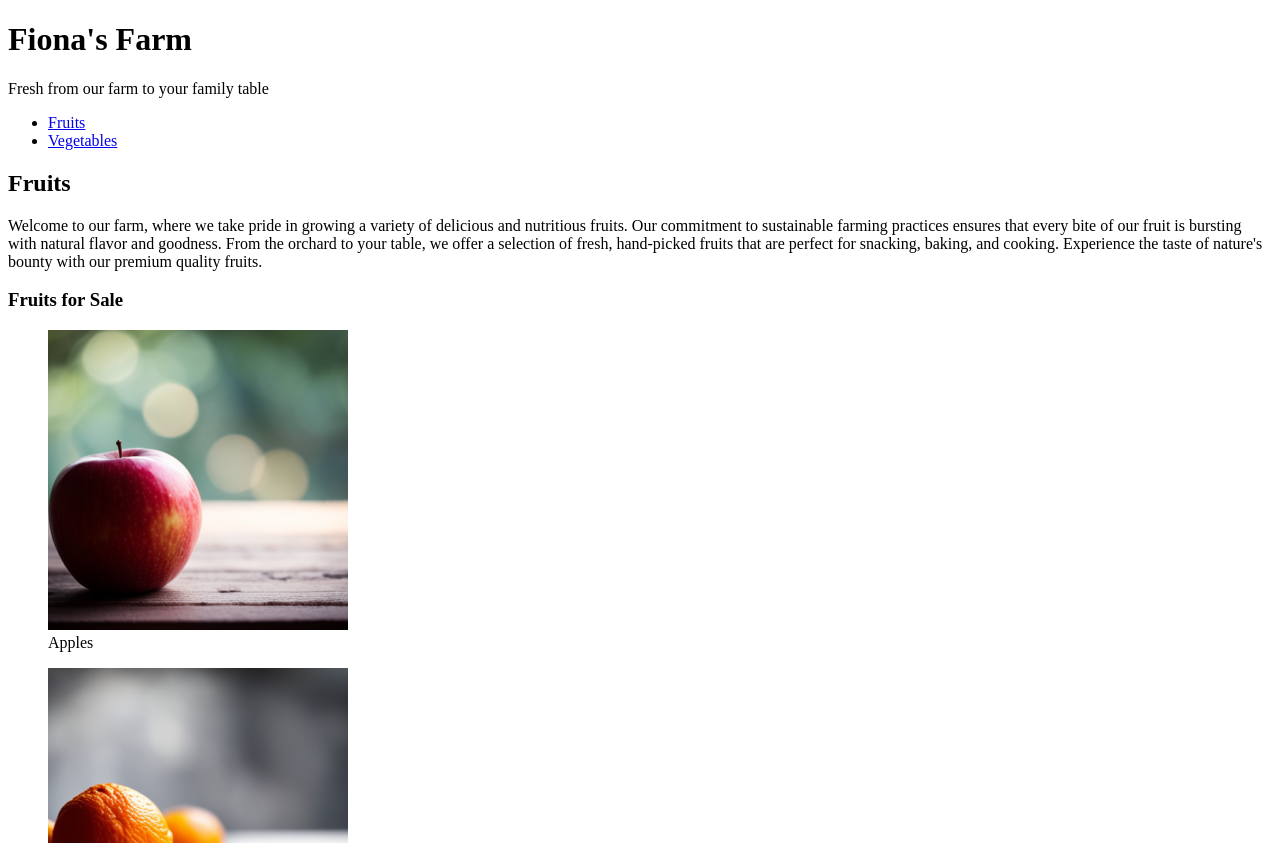
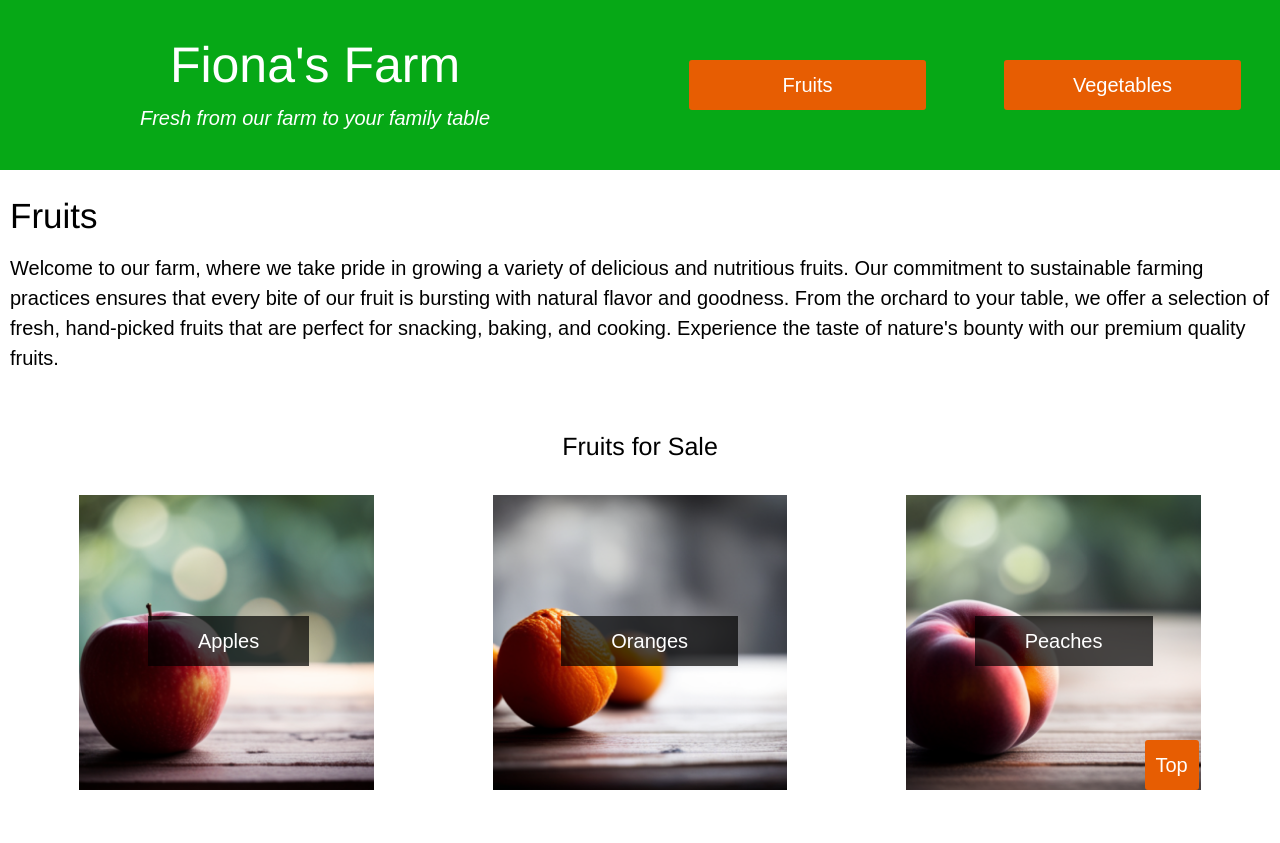
Before and after one commit to htmartin90/farm, a plain HTML site: page index.html in a window 1280 px wide. Shown: the top 843 px of the page. Drawn offline with Linux system fonts and the light colour scheme; a web font is replaced by a local one.

Commit message:
finished html and css - validated
rewrote from desktop to laptop- all code validated.

```diff
--- a/index.html
+++ b/index.html
@@ -6,19 +6,21 @@
     <meta name="Author" content="Tyler Martin">
     <meta name="viewport" content="initial-scale=1.0, width=device-width">
     <title>Fiona's Farm</title>
-    <link href="#" rel="stylesheet">
+    <link href="stylesheet.css" rel="stylesheet">
 </head>
 <body>
+    <div class="header">
     <header>
         <h1>Fiona's Farm</h1>
         <p>Fresh from our farm to your family table</p>
+    </header>
     <nav>
         <ul>
             <li><a href="#fruits">Fruits</a></li>
             <li><a href="#vegetables">Vegetables</a></li>
         </ul>
     </nav>
-    </header>
+    </div>
     <main>
         <section id="fruits">
             <h2>Fruits</h2>
@@ -133,52 +135,55 @@
         </section>
     </main>
     <footer>
+        <div class="footer-grid">
+            <section id="contact">
             <h2>Contact</h2>
             <address>
                 1234 Fake Street,<br>
                 Mesa, AZ 8511<br>
                 (480) 555-1234<br>
             </address>
+            </section>
             <section id="hours">
                 <h2>Hours</h2>
                 <dl>
                     <div>
-                    <dt>Monday</dt>
-                    <dd>Closed</dd>
+                        <dt>Monday- </dt>
+                        <dd> Closed</dd>
                     </div>
                     <div>
-                    <dt>Tuesday</dt>
-                    <dd>6:00 AM - 2:00PM</dd>
+                        <dt>Tuesday- </dt>
+                        <dd> 6:00 AM - 2:00PM</dd>
                     </div>
                     <div>
-                    <dt>Wednesday</dt>
-                    <dd>6:00 AM - 2:00PM</dd>
+                        <dt>Wednesday- </dt>
+                        <dd> 6:00 AM - 2:00PM</dd>
                     </div>
                     <div>
-                    <dt>Thursday</dt>
-                    <dd>6:00 AM - 2:00PM</dd>
+                        <dt>Thursday- </dt>
+                        <dd> 6:00 AM - 2:00PM</dd>
                     </div>
                     <div>
-                    <dt>Friday</dt>
-                    <dd>6:00 AM - 9:00PM</dd>
+                        <dt>Friday- </dt>
+                        <dd> 6:00 AM - 9:00PM</dd>
                     </div>
                     <div>
-                    <dt>Saturday</dt>
-                    <dd>6:00 AM - 9:00PM</dd>
+                        <dt>Saturday- </dt>
+                        <dd> 6:00 AM - 9:00PM</dd>
                     </div>
                     <div>
-                    <dt>Sunday</dt>
-                    <dd>6:00 AM - 5:00PM</dd>
+                        <dt>Sunday- </dt>
+                        <dd> 6:00 AM - 5:00PM</dd>
                     </div>
                 </dl>
             </section>
-        <nav>
+        </div>
+    </footer>
+        <nav class="top">
             <ul>
                 <li><a href="#top">Top</a></li>
             </ul>
         </nav>
-            <p>&copy; Copyright 2024</p>
-    </footer>
-
+    <p id="copyright">Copyright 2024</p>
 </body>
 </html>
--- a/stylesheet.css
+++ b/stylesheet.css
@@ -1,5 +1,5 @@
 /* -------------------- IMPORTED FONTS -------------------------------------- */
-@import url('https://fonts.googleapis.com/css2?family=Habibi&family=Irish+Grover&display=swap')
+@import url('https://fonts.googleapis.com/css2?family=Habibi&family=Irish+Grover&display=swap');
 /*-------------------- CSS RESET ---------------------------------------------------*/
 /* http://meyerweb.com/eric/tools/css/reset/
    v2.0 | 20110126
@@ -52,16 +52,255 @@ table {
 /* -------------------- ROOT VARIABLES --------------------------------------- */
 :root{
 	--green: #06A816;
-	--oragne: #F2D0A7;
+	--orange: #E75D02;
 	--black: #000000;
 	--white: #ffffff;
 	--header: "Irish Grover", Helvetica, sans-serif;
 	--font: "Habibi", Arial, serif;
 }
 /* --------------------GLOBAL STYLES (mobile first/small) --------------------*/
-body{
+* {
+	box-sizing: border-box;
+	margin: 0;
+	padding: 0;
+  }
+  @media screen and (min-width: 428px){
+body {
+	min-width: 428px;
+	line-height: 1.5;
+    font-family: var(--font);
+    font-weight: 400;
+    font-style: normal;
+	font-size: 1.25em;
+}
+header, footer {
+	width: 100%;
+	background-color: var(--green);
+	color: var(--white);
+}
+header{
+	padding: 0 10px 10px 10px;
+}
+header h1{
+	display: flex;
+	align-items: center;
+	justify-content: center;
 
 }
+header p{
+	display: flex;
+	font-style: italic;
+	align-items: center;
+	justify-content: center;
+}
+.header nav{
+	padding: 50px 0;
+}
+nav li {
+	list-style: none;
+	align-content: center;
+	display: flex;
+	align-items: center;
+	justify-content: center;
+}
+nav a {
+	text-decoration: none;
+	background-color: var(--orange);
+	color: var(--white);
+	display: block;
+	text-align: center;
+	align-content: center;
+	justify-content: center;
+	margin: 10px;
+	padding: 10px;
+	min-width: 75%;
+	border-radius: 3px;
+}
+img{
+	width: 100%;
+}
+h1, h2, h3{
+	font-family: var(--header);
+  }
+h1 {
+	font-size: 2.5em;
+}
+h2 {
+	font-size: 1.75em;
+}
+h3 {
+	font-size: 1.25em;
+	display: flex;
+	align-content: center;
+	justify-content: center;
+}
+main{
+	padding: 0 10px;
+}
+#fruits, h2{
+	padding: 10px 0;
+}
+#fruits-for-sale h3{
+	padding-top: 25px;
+	padding-bottom: 10px;
+}
+figure{
+	position: relative;
+	margin: 0 auto;
+}
+figure img{
+    max-width: 75%;
+    display: block;
+    margin: 0 auto;
+	padding-bottom: 50px;
+}
+figure figcaption{
+	position: absolute;
+    top: 35%;
+    left: 30%;
+    z-index: 1;
+    color: var(--white);
+    background-color: rgba(0, 0, 0, 0.7);
+    padding: 10px 50px;
+    text-align: center;
+	align-items: center;
+}
+#vegetables, h2{
+	padding: 10px 0;
+}
+#veg-for-sale h3{
+	padding-top: 25px;
+	padding-bottom: 10px;
+}
+footer{
+	text-align: center;
+}
+footer h2{
+	align-items: center;
+	justify-content: center;
+	padding-top: 40px;
+}
+address{
+
+	align-items: center;
+	justify-content: center;
+}
+#hours h2{
+	padding-top: 40px;
+}
+dl {
+    display: flex;
+    flex-direction: column;
+    align-items: center;
+	padding-bottom: 20px;
+}
+dl div {
+    display: flex;
+    justify-content: space-between;
+}
+.footer-grid{
+	position: relative;
+}
+.top{
+	position: fixed;
+	display: inline-block;
+	z-index: 2;
+	bottom: 0;
+	right: 0;
+
+}
+#copyright{
+	display: flex;
+	align-content: center;
+	justify-content: center;
+	color: var(--green);
+	padding-bottom: 10px;
+}
+  }
 /*-------------------- MEDIA QUERY (medium) --------------------------------*/
+@media screen and (min-width: 834px) {
+	header {
+		display: grid;
+		grid-template-columns: 1fr 1fr;
+	}
+	nav ul{
+		display: grid;
+		grid-template-columns: 1fr 1fr;
+	}
+	#fruits-for-sale, #veg-for-sale {
+		display: grid;
+		grid-template-columns: repeat(2, 1fr); /* Creates a two-column grid */
+		gap: 20px; /* Adds space between grid items */
+		margin: 0 auto;
+		padding: 20px;
+	}
+	#fruits-for-sale h3, #veg-for-sale h3{
+		grid-column-start: 1;
+		grid-column-end: -1;
+	}
+	figure {
+		margin: 0;
+	}
+	.footer-grid{
+		display: grid;
+		grid-template-columns: repeat(2, 1fr);
+		gap: 20px;
+		margin: 0 auto;
+	}
+	#contact, #hours {
+		margin: 0;
+	}
+	#contact h2, #hours h2 {
+		align-content: center;
+	}
+}
 /*-------------------- MEDIA QUERY (large) ------------------------------------*/
+@media screen and (min-width: 1280px) {
+	.header{
+		display: grid;
+		grid-template-columns: 1fr 1fr;
+		grid-template-rows: 1fr;
+		gap: 20px;
+		margin: 0 auto;
+		background-color: var(--green)
+	}
+	header {
+		display: flex;
+		flex-direction: column;
+		justify-content: center;
+	}
+	#fruits-for-sale, #veg-for-sale {
+		display: grid;
+		grid-template-columns: repeat(3, 1fr); /* Creates a two-column grid */
+		gap: 20px; /* Adds space between grid items */
+		margin: 0 auto;
+		padding: 20px;
+	}
+	#fruits-for-sale h3, #veg-for-sale h3{
+		grid-column-start: 1;
+		grid-column-end: -1;
+	}
+	.footer-grid{
+		display: grid;
+		grid-template-columns: repeat(4, 1fr); /* Four equal columns */
+		gap: 20px; /* Space between columns */
+		margin: 0 auto;
+	}
+	#contact, #hours{
+		grid-column: span 2;
+	}
+}
 /*-------------------- MEDIA QUERY (xl) ---------------------------------------*/
+@media screen and (min-width: 1440px) {
+	#fruits-for-sale, #veg-for-sale {
+		display: grid;
+		grid-template-columns: repeat(4, 1fr); /* Creates a two-column grid */
+		gap: 20px; /* Adds space between grid items */
+		margin: 0 auto;
+		padding: 20px;
+	}
+	#fruits-for-sale h3, #veg-for-sale h3{
+		grid-column-start: 1;
+		grid-column-end: -1;
+	}
+}
```
Lines whose indentation alone changed are shown as unchanged.
